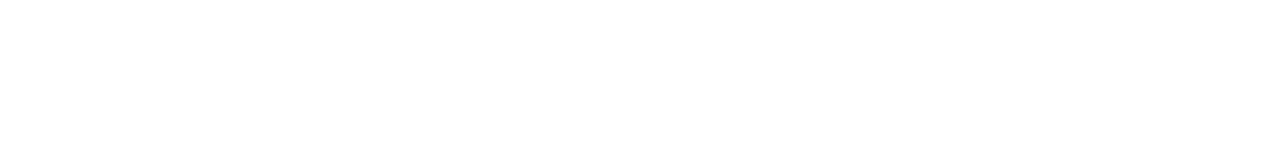
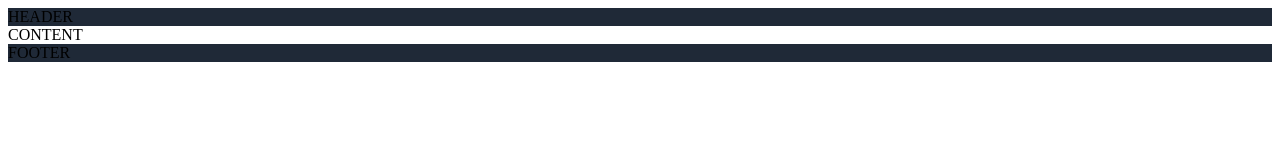
Before and after one commit to zane-v93/landing-page, a plain HTML site: page landing-page.html in a window 1280 px wide. Drawn offline with Linux system fonts and the light colour scheme.

Commit message:
HTML boilerplate added, CSS file updated color

```diff
--- a/landing-page.html
+++ b/landing-page.html
@@ -3,8 +3,20 @@
 <head>
     <meta charset="UTF-8">
     <title>Awesome landing page</title>
+    <link rel="stylesheet" href="styles.css">
 </head>
 <body>
+    <div class="header">
+HEADER
 
+    </div>
+    <div class=" content">
+CONTENT
+
+    </div>
+    <div class="footer">
+FOOTER
+
+    </div>
 </body>
 </html>
--- a/styles.css
+++ b/styles.css
@@ -0,0 +1,11 @@
+.header{
+background-color: #1f2937;
+}
+
+.content{
+
+}
+
+.footer{
+    background-color: #1f2937;
+}
```
